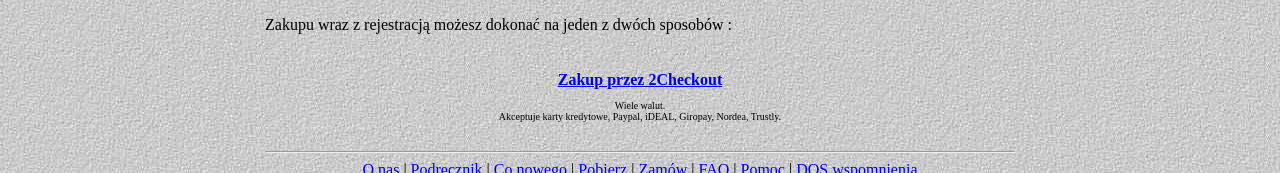
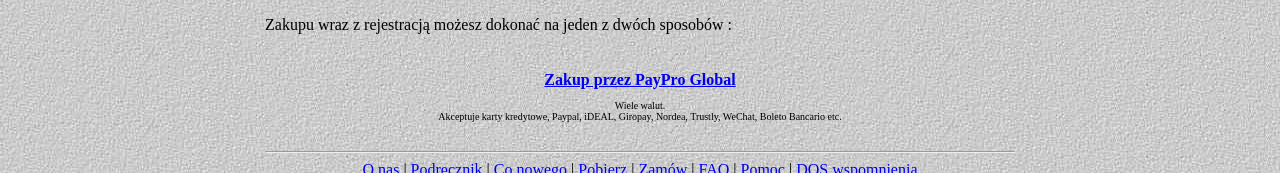
Before and after one commit to dosprn/polska, a plain HTML site: page order.htm in a window 1280 px wide. Shown: the part 233-406 px from the top of the page. Drawn offline with Linux system fonts and the light colour scheme.

Commit message:
Update order.htm

```diff
--- a/order.htm
+++ b/order.htm
@@ -80,11 +80,19 @@
 	  <A onclick="return gtag_report_conversion('https://order.shareit.com/cart/new?vendorid=200281833&PRODUCT[300914245]=1');" href="https://order.shareit.com/cart/new?vendorid=200281833&PRODUCT[300914245]=1">
 
 	  <STRONG>Zakup przez MyCommerce</STRONG></A>
--->
+
           <td width="30%" align="center">
 	  <A href="https://secure.2checkout.com/order/checkout.php?PRODS=4713404&QTY=1&CART=1&CARD=2&SHORT_FORM=1">
 	  <STRONG>Zakup przez 2Checkout</STRONG></A>
 	  <font size=-2><br><br>Wiele walut.<br> Akceptuje karty kredytowe, Paypal, iDEAL, Giropay, Nordea, Trustly.
+	  </td>
+
+-->
+
+          <td width="30%" align="center">
+	  <A onclick="reportCustomEvent()" href="https://store.payproglobal.com/checkout?products[1][id]=42449">
+	  <STRONG>Zakup przez PayPro Global</STRONG></A>
+	  <font size=-2><br><br>Wiele walut.<br> Akceptuje karty kredytowe, Paypal, iDEAL, Giropay, Nordea, Trustly, WeChat, Boleto Bancario etc.
 	  </td>
 
         </tr>
```
